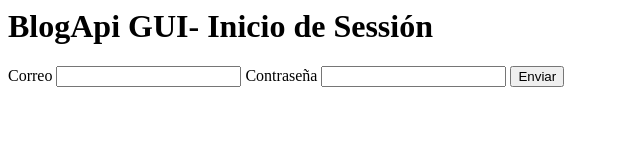
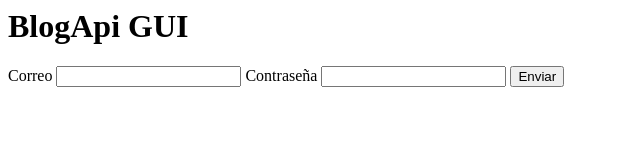
Before and after one commit to frankajp/blogapi-gui, a plain HTML site: page index.html in a window 1280 px wide. Shown: the whole page, without its empty margins (0-640 px from the left). Drawn offline with Linux system fonts and the light colour scheme.

Commit message:
cambio de la cabecera

```diff
--- a/index.html
+++ b/index.html
@@ -4,7 +4,7 @@
     <script src="index.js"></script>
 </head>
 <body>
-    <h1 >BlogApi GUI- Inicio de Sessión </h1>
+    <h1 >BlogApi GUI  </h1>
 
     <form>
         <label>Correo</label>
```
